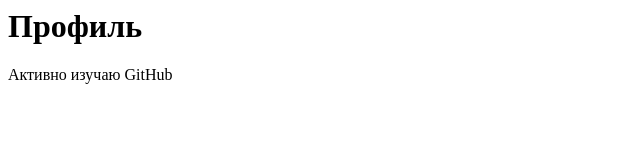
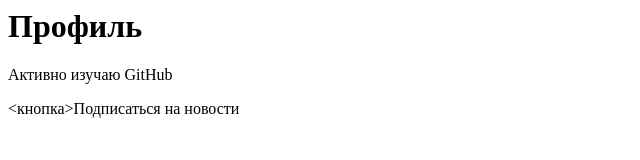
Before and after one commit to Leon228228/laba7, a plain HTML site: page index.html in a window 1280 px wide. Shown: the whole page, without its empty margins (0-640 px from the left). Drawn offline with Linux system fonts and the light colour scheme.

Commit message:
1 commit in branch myBranch_1

```diff
--- a/index.html
+++ b/index.html
@@ -5,5 +5,6 @@
 <body>
 <H1>Профиль</H1>
 <P> Активно изучаю GitHub </P>
+<кнопка>Подписаться на новости</кнопка>
 </body>
 </html>
```
